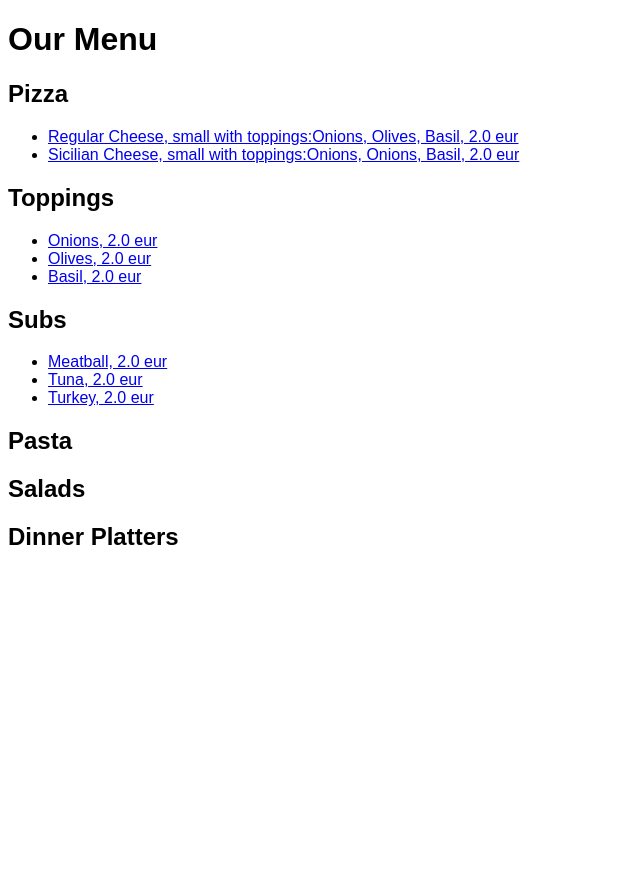
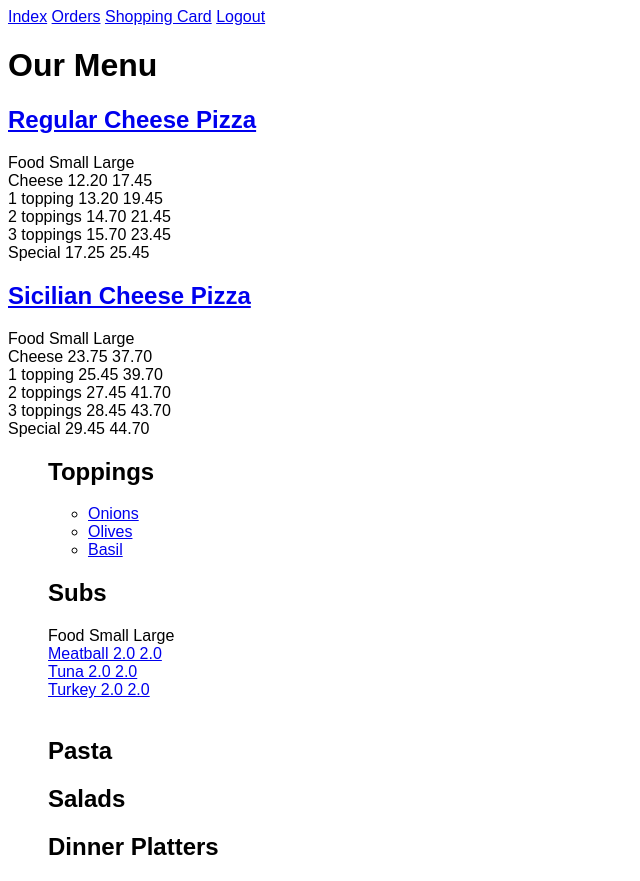
Before and after one commit to MaGo1981/CS50W-project3, a Django app: page /menu in a window 1280 px wide. Shown: the whole page, without its empty margins (0-640 px from the left). Before the commit the page ends 545 px from the top, so only its background shows below. Run offline with Django 3.2, Linux system fonts and the light colour scheme; data comes from the database, SQL or seed files in the repository; both versions use the stored data as it was after the commit; data that the repository does not hold is empty.

Commit message:
Working on the menu tables and prices

```diff
--- a/orders/templates/orders/card.html
+++ b/orders/templates/orders/card.html
@@ -5,6 +5,12 @@
 {% endblock %}
 
 {% block body %}
+    <span>
+        <a href="{% url 'index' %}">Index</a>
+        <a href="{% url 'menu' %}">Menu</a>
+        <a href="{% url 'orders' %}">Orders</a>
+        <a href="{% url 'logout' %}">Logout</a>
+    </span>
     <h1>My Items:</h1>
     <h2>Pizza</h2>
     <ul>
--- a/orders/templates/orders/menu.html
+++ b/orders/templates/orders/menu.html
@@ -5,39 +5,127 @@
 {% endblock %}
 
 {% block body %}
+    <span>
+      <a href="{% url 'index' %}">Index</a>
+      <a href="{% url 'orders' %}">Orders</a>
+      <a href="{% url 'card' user.id %}">Shopping Card</a>
+      <a href="{% url 'logout' %}">Logout</a>
+    </span>
+
     <h1>Our Menu</h1>
-    <h2>Pizza</h2>
-    <ul>
-      {% for pizza in pizzas %}
-          <li>
-            <a href="{% url 'food' pizza.id %}">
-                {{ pizza.name }}, {{ pizza.size }} with toppings:{{ pizza.topping1.name }}, {{ pizza.topping2.name }}, {{ pizza.topping3.name }}, {{ pizza.price }} eur
-            </a>
-          </li>
-      {% endfor %}
-    </ul>
+    <h2>
+      <a href="{% url 'food' 41 %}">
+        Regular Cheese Pizza
+      </a>
+    </h2>
+
+  <tr>
+    <th>Food</th>
+    <th>Small</th>
+    <th>Large</th>
+  </tr>
+  <br/>
+  <tr>
+    <td>Cheese</td>
+    <td>12.20</td>
+    <td>17.45</td>
+  </tr>
+  <br/>
+  <tr>
+    <td>1 topping</td>
+    <td>13.20</td>
+    <td>19.45</td>
+  </tr>
+  <br/>
+  <tr>
+    <td>2 toppings</td>
+    <td>14.70</td>
+    <td>21.45</td>
+  </tr>
+  <br/>
+  <tr>
+    <td>3 toppings</td>
+    <td>15.70</td>
+    <td>23.45</td>
+  </tr>
+  <br/>
+  <tr>
+    <td>Special</td>
+    <td>17.25</td>
+    <td>25.45</td>
+  </tr>
+  <h2>
+    <a href="{% url 'food' 42 %}">
+      Sicilian Cheese Pizza
+    </a>
+  </h2>
+
+  <tr>
+    <th>Food</th>
+    <th>Small</th>
+    <th>Large</th>
+  </tr>
+  <br/>
+  <tr>
+    <td>Cheese</td>
+    <td>23.75</td>
+    <td>37.70</td>
+  </tr>
+  <br/>
+  <tr>
+    <td>1 topping</td>
+    <td>25.45</td>
+    <td>39.70</td>
+  </tr>
+  <br/>
+  <tr>
+    <td>2 toppings</td>
+    <td>27.45</td>
+    <td>41.70</td>
+  </tr>
+  <br/>
+  <tr>
+    <td>3 toppings</td>
+    <td>28.45</td>
+    <td>43.70</td>
+  </tr>
+  <br/>
+  <tr>
+    <td>Special</td>
+    <td>29.45</td>
+    <td>44.70</td>
+  </tr>
+  <ul>
     <h2>Toppings</h2>
     <ul>
       {% for topping in toppings %}
       {% if topping.side == "whole" %}
           <li>
             <a href="{% url 'food' topping.id %}">
-              {{ topping.name }}, {{ topping.price }} eur
+              {{ topping.name }}
             </a>
           </li>
       {% endif %}
       {% endfor %}
     </ul>
     <h2>Subs</h2>
-    <ul>
+    <tr>
+      <th>Food</th>
+      <th>Small</th>
+      <th>Large</th>
+    </tr>
+    <br/>
+    <tr>
       {% for sub in subs %}
-          <li>
-            <a href="{% url 'food' sub.id %}">
-              {{ sub.name }}, {{ sub.price }} eur
-            </a>
-          </li>
+        <a href="{% url 'food' sub.id %}">
+          <td>{{ sub.name }}</td>
+          <td>{{ sub.price }}</td>
+          <td>{{ sub.price }}</td>
+          <br/>
+        </a>
       {% endfor %}
-    </ul>
+    </tr>
+    <br/>
     <h2>Pasta</h2>
     <ul>
       {% for pasta in pastas %}
```
Also changed, not shown: orders/templates/orders/food.html (+9 -7 lines), orders/templates/orders/index.html (+6 -2 lines), orders/templates/orders/orders.html (+8 -0 lines), db.sqlite3.
